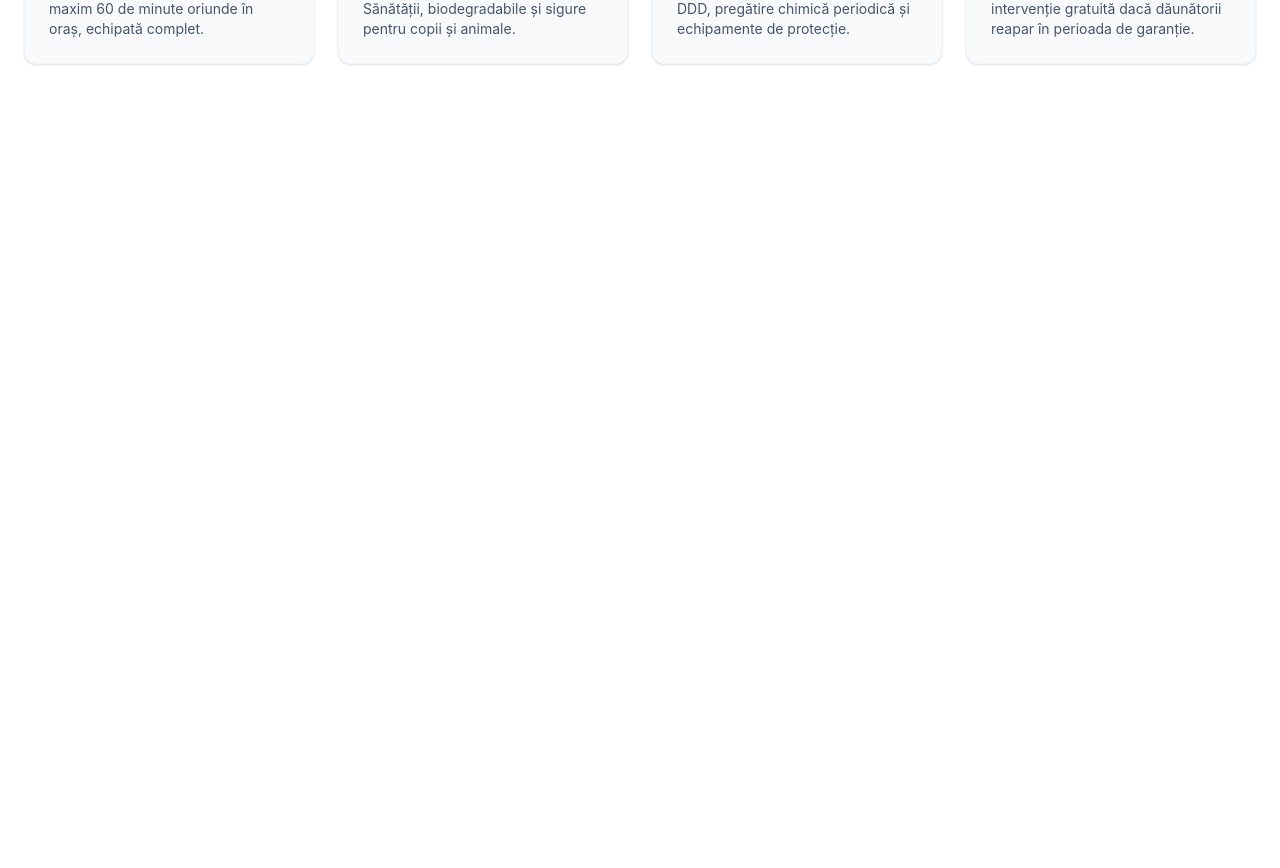
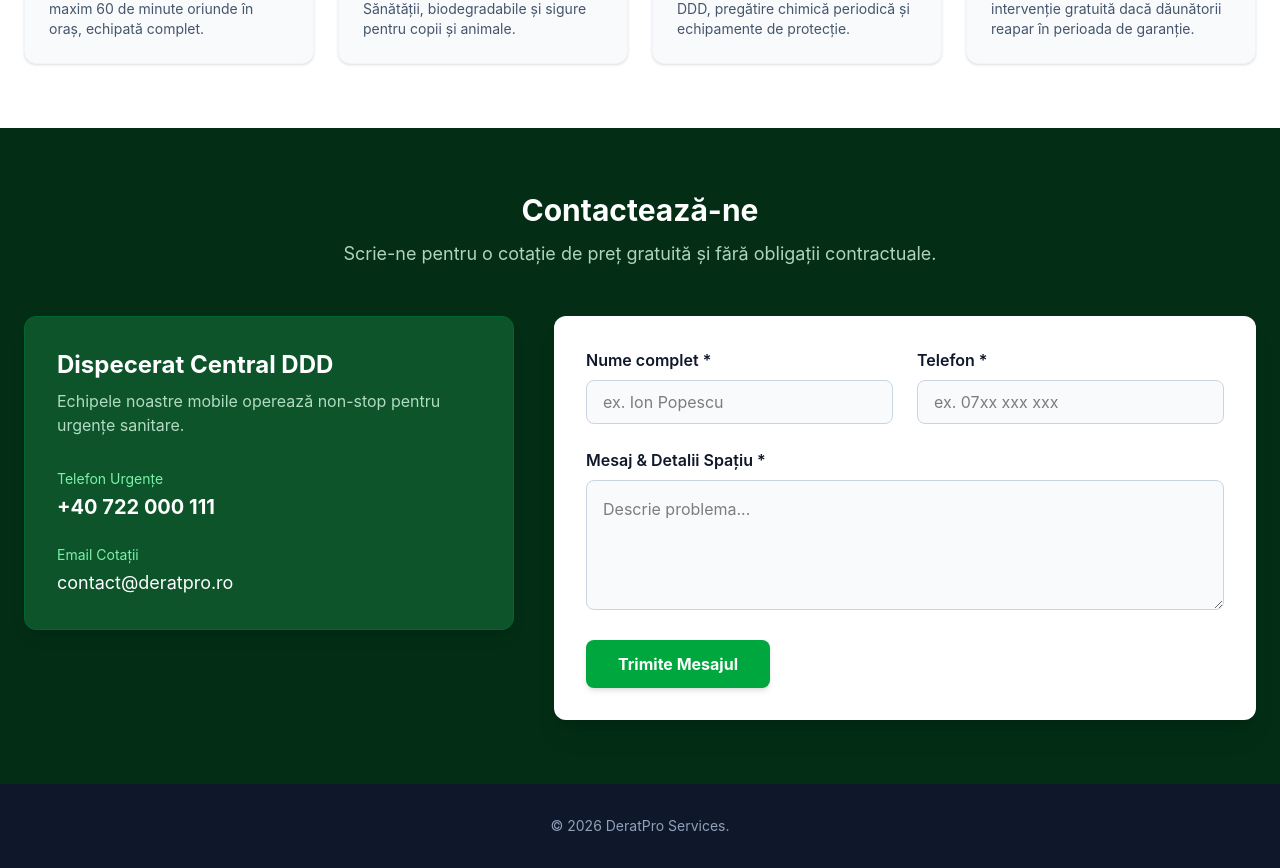
Before and after one commit to CosminPretcar/DeratPro, a React (Vite) app: page / in a window 1280 px wide. Shown: the part 1326-2194 px from the top of the page. Before the commit the page ends 1454 px from the top, so only its background shows below. Built offline with nearby package versions, Linux system fonts and the light colour scheme.

Commit message:
Added Contact section and GitHub Pages configuration

```diff
--- a/package.json
+++ b/package.json
@@ -7,7 +7,9 @@
     "dev": "vite",
     "build": "tsc -b && vite build",
     "lint": "eslint .",
-    "preview": "vite preview"
+    "preview": "vite preview",
+    "predeploy": "npm run build",
+    "deploy": "gh-pages -d dist"
   },
   "dependencies": {
     "@react-three/drei": "^10.7.9",
@@ -26,6 +28,7 @@
     "eslint": "^10.10.0",
     "eslint-plugin-react-hooks": "^7.1.1",
     "eslint-plugin-react-refresh": "^0.5.6",
+    "gh-pages": "^6.3.0",
     "globals": "^17.12.0",
     "typescript": "~6.0.2",
     "typescript-eslint": "^8.69.0",
--- a/src/App.tsx
+++ b/src/App.tsx
@@ -1,6 +1,7 @@
 import Services from './components/Services'
 import HowItWorks from './components/HowItWorks'
 import WhyUs from './components/WhyUs'
+import Contact from './components/Contact'
 
 export default function App() {
   return (
@@ -8,6 +9,11 @@ export default function App() {
       <Services />
       <HowItWorks />
       <WhyUs />
+      <Contact />
+
+      <footer className="w-full bg-slate-900 text-slate-400 py-8 text-center text-sm">
+        <p>© 2026 DeratPro Services.</p>
+      </footer>
     </div>
   )
 }
--- /dev/null
+++ b/src/components/Contact.tsx
@@ -0,0 +1,72 @@
+import { useState } from 'react';
+
+export default function Contact() {
+  const [isSubmitted, setIsSubmitted] = useState(false);
+
+  const handleSubmit = (e: React.FormEvent<HTMLFormElement>) => {
+    e.preventDefault();
+    setIsSubmitted(true);
+  };
+
+  return (
+    <section className="w-full py-16 bg-green-950 relative" id="contact">
+      <div className="max-w-7xl mx-auto px-6 space-y-12">
+        <div className="text-center max-w-2xl mx-auto space-y-3">
+          <h2 className="text-3xl font-bold text-white">Contactează-ne</h2>
+          <p className="text-lg text-green-100/80">Scrie-ne pentru o cotație de preț gratuită și fără obligații contractuale.</p>
+        </div>
+
+        <div className="grid grid-cols-1 lg:grid-cols-12 gap-10 items-start">
+          <div className="lg:col-span-5 bg-green-900 text-white rounded-xl p-8 space-y-8 shadow-lg border border-green-800">
+            <div>
+              <h3 className="text-2xl font-bold mb-2">Dispecerat Central DDD</h3>
+              <p className="text-green-100/80">Echipele noastre mobile operează non-stop pentru urgențe sanitare.</p>
+            </div>
+
+            <div className="space-y-6">
+              <div>
+                <span className="text-sm text-green-300 block mb-1">Telefon Urgențe</span>
+                <span className="text-xl font-bold text-white">+40 722 000 111</span>
+              </div>
+              <div>
+                <span className="text-sm text-green-300 block mb-1">Email Cotații</span>
+                <span className="text-lg text-white">contact@deratpro.ro</span>
+              </div>
+            </div>
+          </div>
+
+          <div className="lg:col-span-7 bg-white rounded-xl p-8 shadow-xl">
+            {isSubmitted ? (
+              <div className="p-6 rounded-lg bg-green-100 text-green-800 flex items-center gap-3 border border-green-200">
+                <span className="font-bold text-xl">✓</span>
+                <span>Mesajul a fost trimis cu succes! Un inspector vă va contacta în scurt timp.</span>
+              </div>
+            ) : (
+              <form onSubmit={handleSubmit} className="space-y-6">
+                <div className="grid grid-cols-1 sm:grid-cols-2 gap-6">
+                  <div className="space-y-2">
+                    <label htmlFor="name" className="font-semibold text-slate-900 block">Nume complet *</label>
+                    <input id="name" type="text" required placeholder="ex. Ion Popescu" className="w-full h-11 px-4 bg-slate-50 border border-slate-300 rounded-lg focus:outline-none focus:ring-2 focus:ring-green-600" />
+                  </div>
+                  <div className="space-y-2">
+                    <label htmlFor="phone" className="font-semibold text-slate-900 block">Telefon *</label>
+                    <input id="phone" type="tel" required placeholder="ex. 07xx xxx xxx" className="w-full h-11 px-4 bg-slate-50 border border-slate-300 rounded-lg focus:outline-none focus:ring-2 focus:ring-green-600" />
+                  </div>
+                </div>
+
+                <div className="space-y-2">
+                  <label htmlFor="message" className="font-semibold text-slate-900 block">Mesaj & Detalii Spațiu *</label>
+                  <textarea id="message" required rows={4} placeholder="Descrie problema..." className="w-full p-4 bg-slate-50 border border-slate-300 rounded-lg focus:outline-none focus:ring-2 focus:ring-green-600 resize-y"></textarea>
+                </div>
+
+                <button type="submit" className="w-full sm:w-auto bg-green-600 hover:bg-green-700 text-white font-bold px-8 py-3 rounded-lg transition-colors cursor-pointer shadow-md">
+                  Trimite Mesajul
+                </button>
+              </form>
+            )}
+          </div>
+        </div>
+      </div>
+    </section>
+  );
+}
--- a/vite.config.ts
+++ b/vite.config.ts
@@ -4,6 +4,7 @@ import tailwindcss from '@tailwindcss/vite'
 
 // https://vite.dev/config/
 export default defineConfig({
+  base: '/DeratPro/',
   plugins: [
     react(),
     tailwindcss()
```
Also changed, not shown: 1 other file (tests, documents, lock files or other folders).
